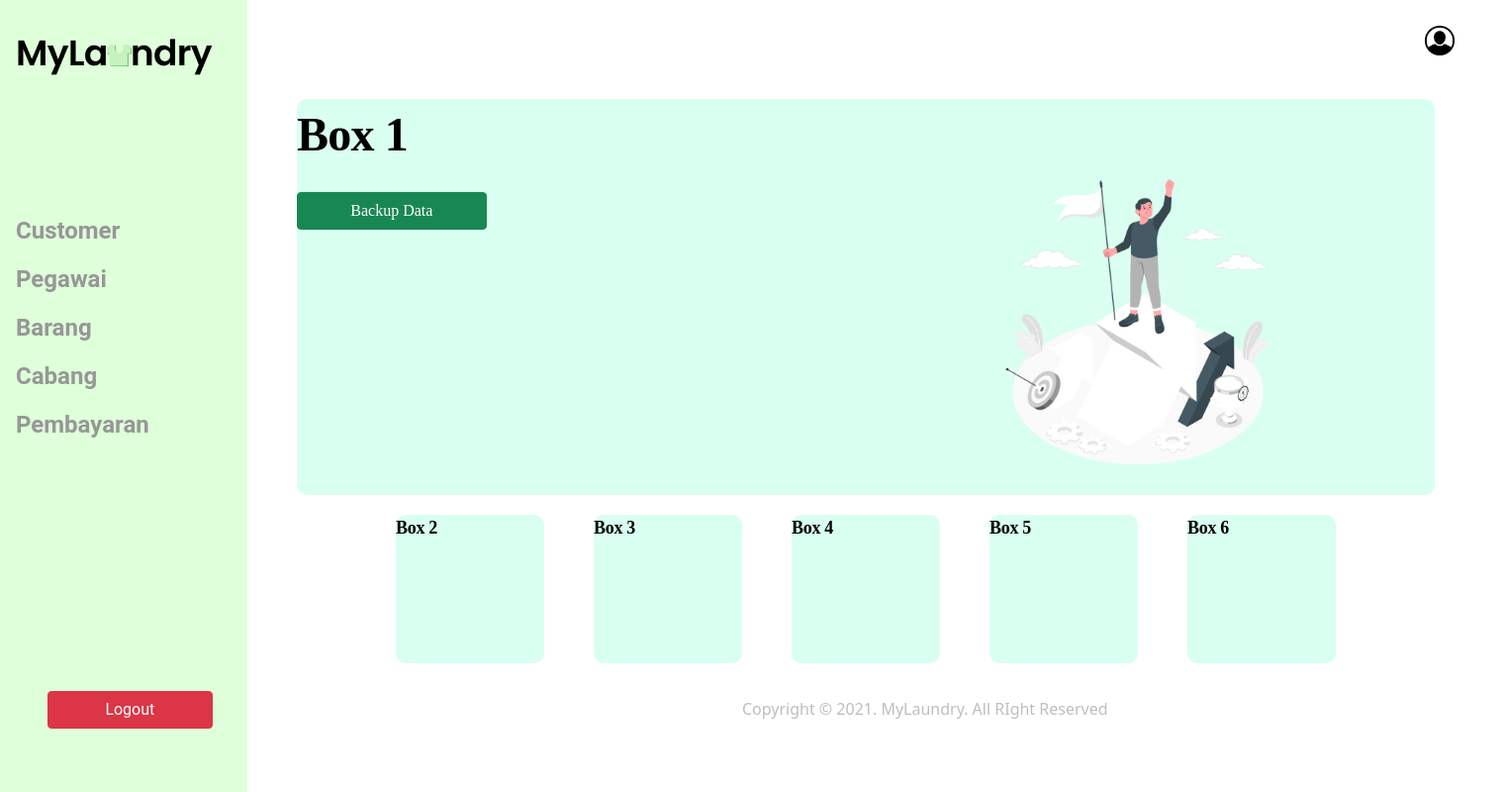
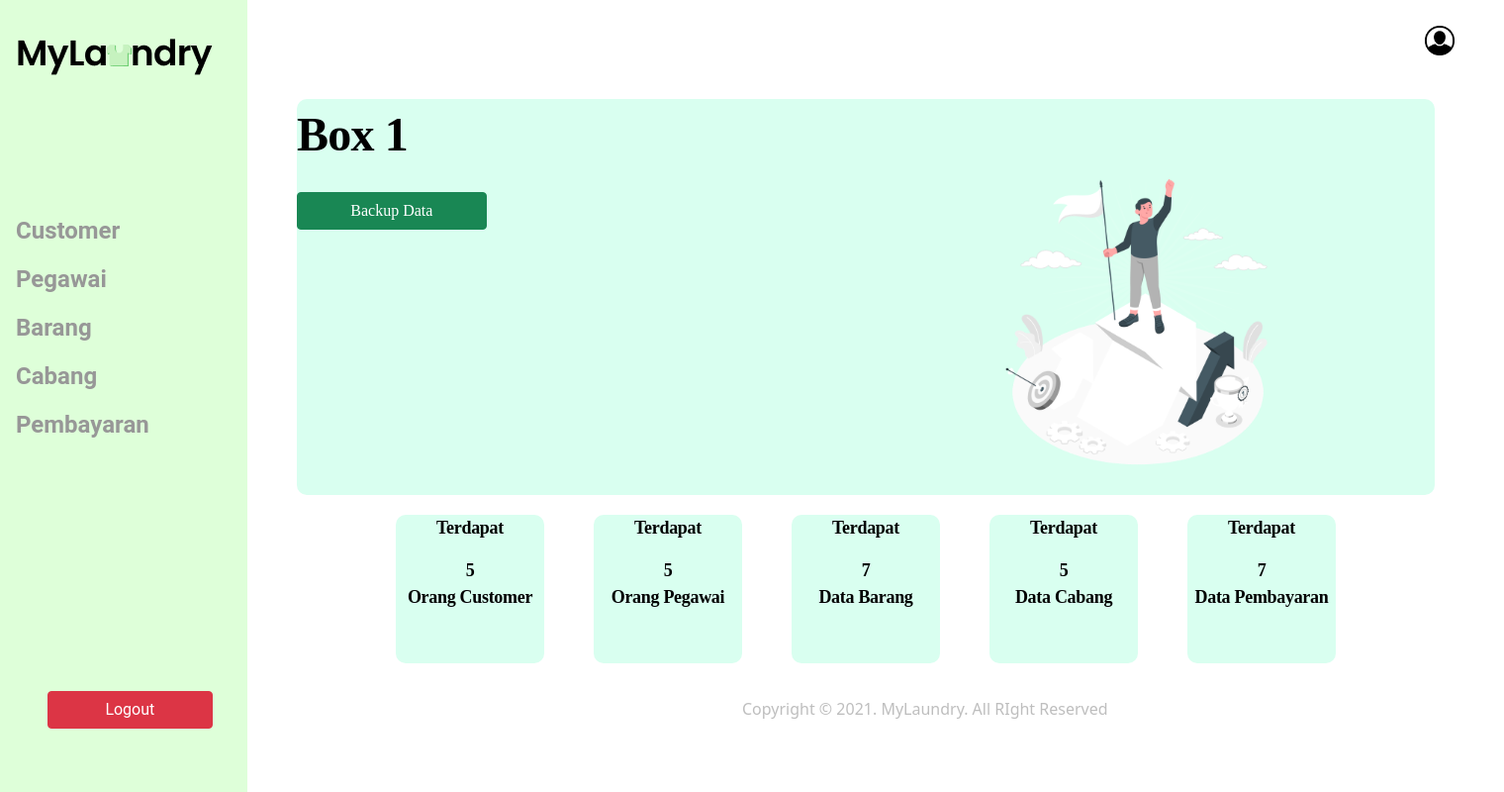
Before and after one commit to MegiantoAS/Tubes_Basdat, a PHP site: page /dashboard.php in a window 1520 px wide. Shown: the whole page at 99% size. Run offline with PHP 8.4, Linux system fonts and the light colour scheme; data comes from the database, SQL or seed files in the repository.

Commit message:
add query count data
-dashboard

```diff
--- a/connection.php
+++ b/connection.php
@@ -7,7 +7,6 @@ $databasePassword = '';
 
 $mysqli = mysqli_connect($databaseHost, $databaseUsername, $databasePassword, $databaseName);
 
-if($mysqli === false){
+if ($mysqli === false) {
     die("ERROR: Could not connect. " . mysqli_connect_error());
 }
-?>
--- a/dashboard.css
+++ b/dashboard.css
@@ -5,7 +5,7 @@ body {
   height: 100%;
 }
 
-.sidenav button{
+.sidenav button {
   margin-top: 100%;
 }
 
@@ -19,7 +19,7 @@ body {
   z-index: 1;
   top: 0;
   left: 0;
-  background-color: #DEFFD9;
+  background-color: #deffd9;
   overflow-x: hidden;
   padding-top: 10px;
 }
@@ -48,21 +48,25 @@ body {
 }
 
 @media screen and (max-height: 450px) {
-  .sidenav {padding-top: 15px;}
-  .sidenav a {font-size: 18px;}
+  .sidenav {
+    padding-top: 15px;
+  }
+  .sidenav a {
+    font-size: 18px;
+  }
 }
 
-.text-footer{
+.text-footer {
   position: absolute;
   margin-left: 50%;
   margin-top: 42%;
-  color:#BEBEBE;
+  color: #bebebe;
 }
 
 .main .box1 {
-  width:1150px;
-  height:400px;
-  background: #D9FFF0;
+  width: 1150px;
+  height: 400px;
+  background: #d9fff0;
   border-radius: 10px;
 
   position: absolute;
@@ -79,15 +83,15 @@ body {
   color: #000000;
 }
 
-.main .box1 img{
+.main .box1 img {
   position: absolute;
   left: 700px;
 }
 
-.main .box2{
-  width:150px;
-  height:150px;
-  background: #D9FFF0;
+.main .box2 {
+  width: 150px;
+  height: 150px;
+  background: #d9fff0;
   border-radius: 10px;
 
   position: absolute;
@@ -95,6 +99,7 @@ body {
   top: 520px;
 
   font-family: Poppins;
+  text-align: center;
   font-style: normal;
   font-weight: 600;
   font-size: 18px;
@@ -104,10 +109,10 @@ body {
   color: #000000;
 }
 
-.main .box3{
-  width:150px;
-  height:150px;
-  background: #D9FFF0;
+.main .box3 {
+  width: 150px;
+  height: 150px;
+  background: #d9fff0;
   border-radius: 10px;
 
   position: absolute;
@@ -115,6 +120,7 @@ body {
   top: 520px;
 
   font-family: Poppins;
+  text-align: center;
   font-style: normal;
   font-weight: 600;
   font-size: 18px;
@@ -124,10 +130,10 @@ body {
   color: #000000;
 }
 
-.main .box4{
-  width:150px;
-  height:150px;
-  background: #D9FFF0;
+.main .box4 {
+  width: 150px;
+  height: 150px;
+  background: #d9fff0;
   border-radius: 10px;
 
   position: absolute;
@@ -135,6 +141,7 @@ body {
   top: 520px;
 
   font-family: Poppins;
+  text-align: center;
   font-style: normal;
   font-weight: 600;
   font-size: 18px;
@@ -144,10 +151,10 @@ body {
   color: #000000;
 }
 
-.main .box5{
-  width:150px;
-  height:150px;
-  background: #D9FFF0;
+.main .box5 {
+  width: 150px;
+  height: 150px;
+  background: #d9fff0;
   border-radius: 10px;
 
   position: absolute;
@@ -155,6 +162,7 @@ body {
   top: 520px;
 
   font-family: Poppins;
+  text-align: center;
   font-style: normal;
   font-weight: 600;
   font-size: 18px;
@@ -164,10 +172,10 @@ body {
   color: #000000;
 }
 
-.main .box6{
-  width:150px;
-  height:150px;
-  background: #D9FFF0;
+.main .box6 {
+  width: 150px;
+  height: 150px;
+  background: #d9fff0;
   border-radius: 10px;
 
   position: absolute;
@@ -175,6 +183,7 @@ body {
   top: 520px;
 
   font-family: Poppins;
+  text-align: center;
   font-style: normal;
   font-weight: 600;
   font-size: 18px;
--- a/dashboard.php
+++ b/dashboard.php
@@ -1,10 +1,37 @@
+<?php
+include_once("connection.php");
+
+// get count customer
+$result = $mysqli->query("SELECT COUNT(*) as `total` FROM `customer`");
+$dataCustomer = mysqli_fetch_assoc($result);
+
+// get count pegawai
+$result = $mysqli->query("SELECT COUNT(*) as `total` FROM `pegawai`");
+$dataPegawai = mysqli_fetch_assoc($result);
+
+// get count barang
+$result = $mysqli->query("SELECT COUNT(*) as `total` FROM `barang`");
+$dataBarang = mysqli_fetch_assoc($result);
+
+// get count cabang
+$result = $mysqli->query("SELECT COUNT(*) as `total` FROM `cabang`");
+$dataCabang = mysqli_fetch_assoc($result);
+
+// get count pembayaran
+$result = $mysqli->query("SELECT COUNT(*) as `total` FROM `pembayaran`");
+$dataPembayaran = mysqli_fetch_assoc($result);
+
+?>
 <!DOCTYPE html>
 <html>
+
 <head>
     <meta name="viewport" content="width=device-width, initial-scale=1">
     <link rel="stylesheet" href="dashboard.css?v=1.9">
     <link href="https://cdn.jsdelivr.net/npm/bootstrap@5.0.2/dist/css/bootstrap.min.css" rel="stylesheet" integrity="sha384-EVSTQN3/azprG1Anm3QDgpJLIm9Nao0Yz1ztcQTwFspd3yD65VohhpuuCOmLASjC" crossorigin="anonymous">
+    <title>MyLaundry | Dashboard</title>
 </head>
+
 <body>
     <div class="sidenav">
         <a href="dashboard.php"><img src="images/Group 11.png"></a><br>
@@ -35,23 +62,24 @@
             <button type="button" class="btn btn-success col-2">Backup Data</button>
         </div>
         <div class="box2">
-                Box 2
+            <p>Terdapat</p><?php echo $dataCustomer['total']; ?><p>Orang Customer</p>
         </div>
         <div class="box3">
-                Box 3
+            <p>Terdapat</p><?php echo $dataPegawai['total']; ?><p>Orang Pegawai</p>
         </div>
         <div class="box4">
-                Box 4
+            <p>Terdapat</p><?php echo $dataBarang['total']; ?><p>Data Barang</p>
         </div>
         <div class="box5">
-                Box 5
+            <p>Terdapat</p><?php echo $dataCabang['total']; ?><p>Data Cabang</p>
         </div>
         <div class="box6">
-                Box 6
+            <p>Terdapat</p><?php echo $dataPembayaran['total']; ?><p>Data Pembayaran</p>
         </div>
     </div>
     <div class="text-footer">
         Copyright © 2021. MyLaundry. All RIght Reserved
     </div>
 </body>
+
 </html>
```
Lines whose indentation alone changed are shown as unchanged.
